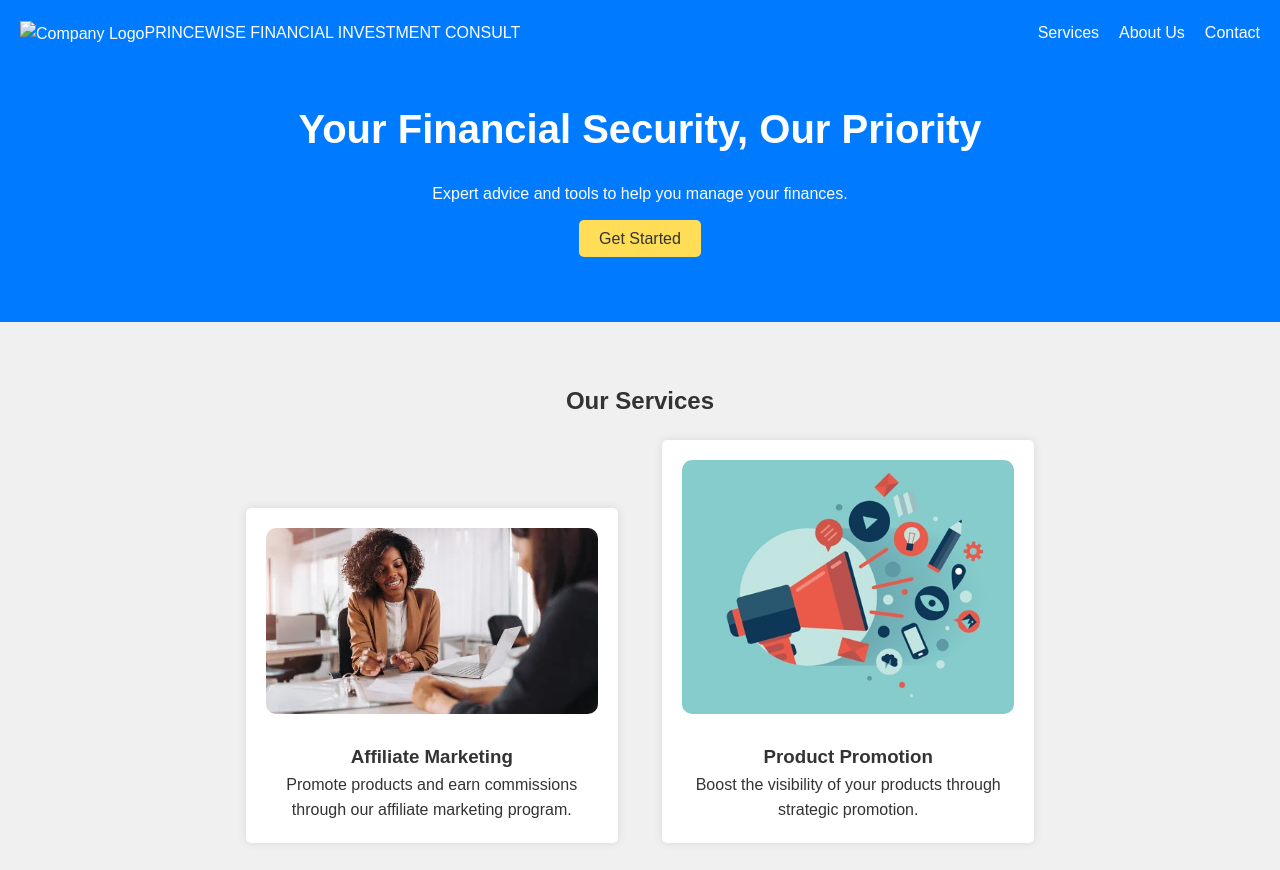
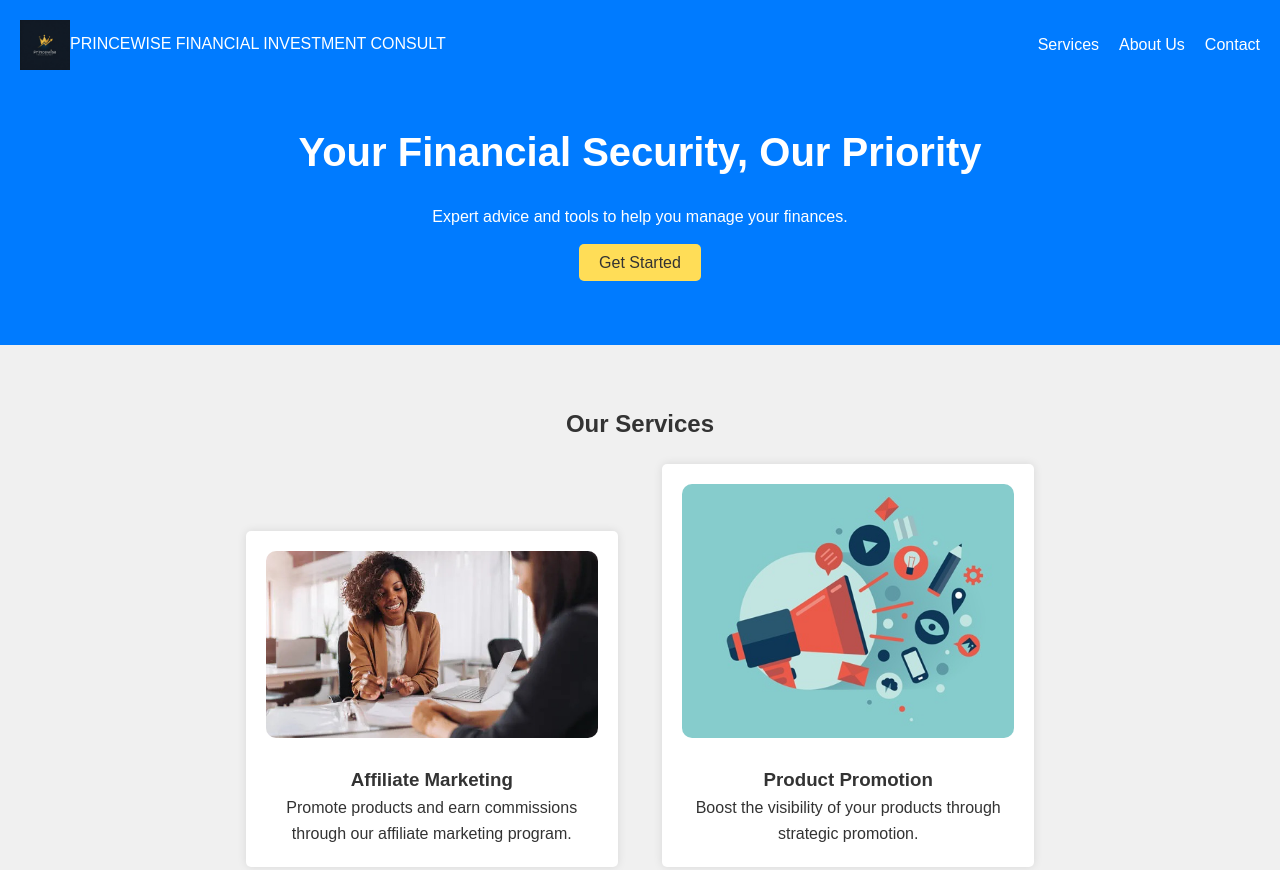
Before and after one commit to Dampson18/Dampson18.github.io, a plain HTML site: page index.html in a window 1280 px wide. Shown: the top 870 px of the page. Drawn offline with Linux system fonts and the light colour scheme.

Commit message:
Update index.html

```diff
--- a/index.html
+++ b/index.html
@@ -195,7 +195,7 @@ button.cta:hover {
 <body>
     <header>
         <nav>
-            <div class="logo"><img src="images/princewise.ico" alt="Company Logo" style="width: 50px; vertical-align: middle;">PRINCEWISE FINANCIAL INVESTMENT CONSULT</div>
+            <div class="logo"><img src="princewise.ico" alt="Company Logo" style="width: 50px; vertical-align: middle;">PRINCEWISE FINANCIAL INVESTMENT CONSULT</div>
 			<ul class="nav-links">
                 <li><a href="#services" aria-label="Services">Services</a></li>
                 <li><a href="#about" aria-label="About Us">About Us</a></li>
```
